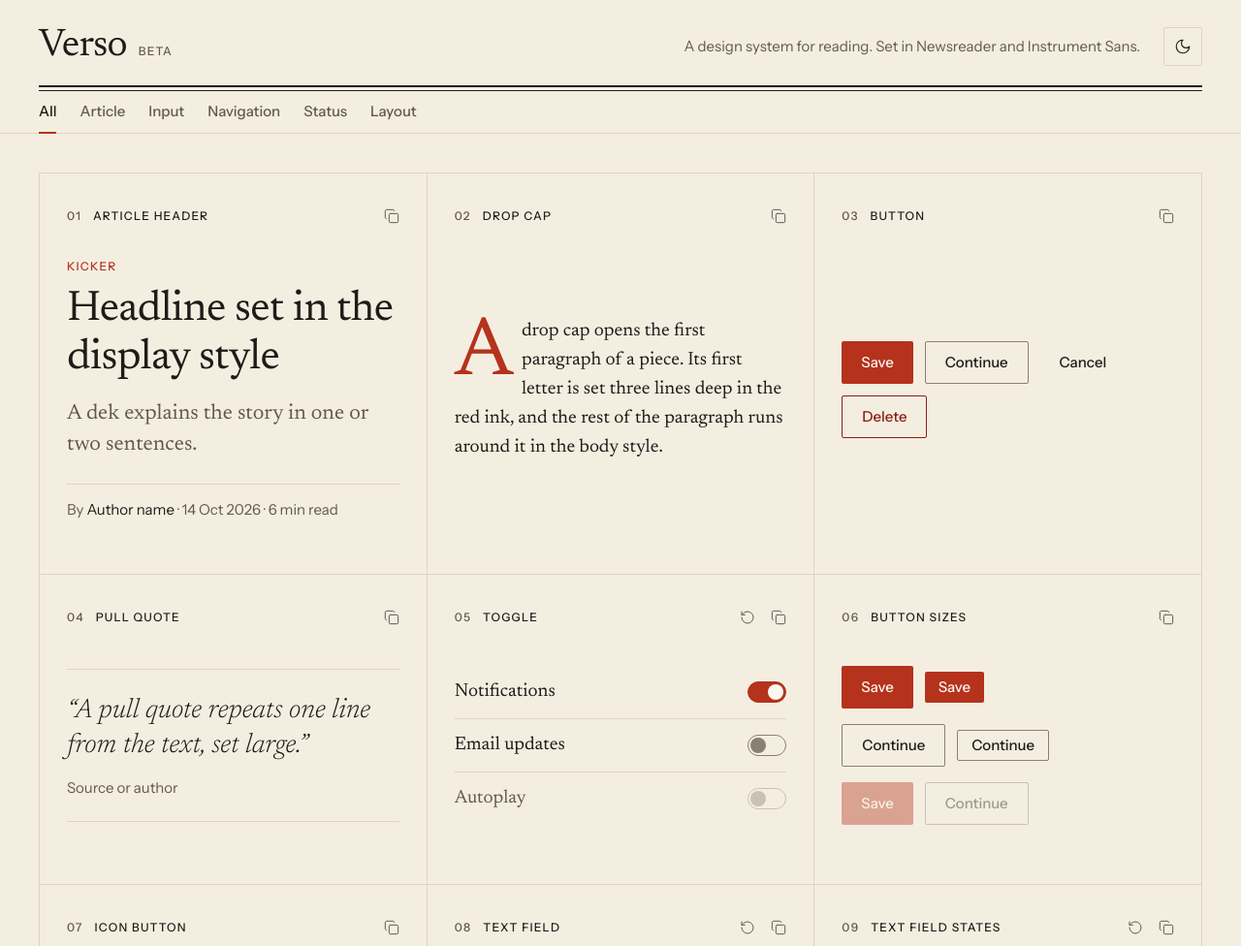
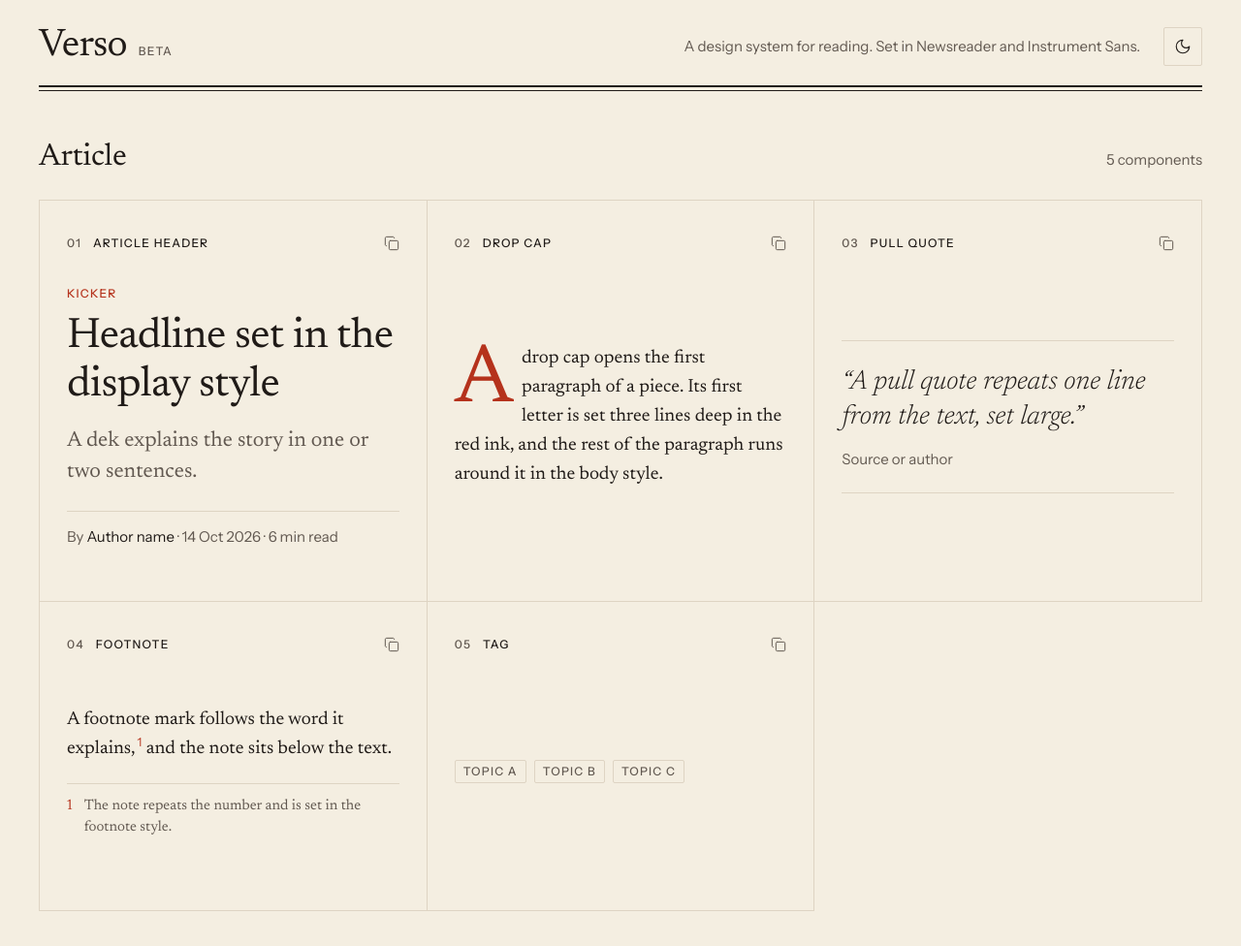
Before and after one commit to mrramdn/verso, a website: page preview/index.html in a window 1280 px wide. Shown: the top 976 px of the page at 97% size. Drawn offline with Linux system fonts and the light colour scheme.

Commit message:
fix: Verso 0.2.1, the gallery grouped under category headings instead of filters

```diff
--- a/package.json
+++ b/package.json
@@ -1,6 +1,6 @@
 {
   "name": "verso",
-  "version": "0.2.0",
+  "version": "0.2.1",
   "private": true,
   "description": "Verso: a design system for reading, for Tailwind CSS v4, DESIGN.md and Figma",
   "scripts": {
--- a/preview/index.html
+++ b/preview/index.html
@@ -14,7 +14,7 @@
     <link rel="stylesheet" href="preview.css" />
   </head>
   <body>
-    <header class="border-b border-border">
+    <header>
       <div class="mx-auto max-w-[1264px] px-6 sm:px-8">
         <div class="flex items-end justify-between gap-6 pt-7 pb-5">
           <p class="flex items-baseline gap-3">
@@ -32,17 +32,16 @@
           </div>
         </div>
         <hr class="verso-rule" />
-        <div id="filters" class="-mb-px flex gap-6 overflow-x-auto" role="group" aria-label="Filter components"></div>
       </div>
     </header>
 
-    <div id="sheet" class="mx-auto max-w-[1264px] px-6 pt-10 pb-6 sm:px-8">
-      <main id="gallery" class="grid grid-cols-1 border-t border-l border-border sm:grid-cols-2 lg:grid-cols-3"></main>
+    <div id="sheet" class="mx-auto max-w-[1264px] px-6 pt-12 pb-12 sm:px-8">
+      <main id="gallery" class="space-y-14"></main>
     </div>
 
     <footer class="mx-auto flex max-w-[1264px] items-baseline justify-between gap-8 px-6 pb-10 sm:px-8">
       <p class="max-w-prose type-small text-muted-foreground">Every panel shows a component with its variants and states, in neutral text. <a href="demo.html" class="text-primary underline decoration-1 underline-offset-4">An article page</a> shows them in use.</p>
-      <p class="shrink-0 type-small text-muted-foreground">Verso 0.2.0</p>
+      <p class="shrink-0 type-small text-muted-foreground">Verso 0.2.1</p>
     </footer>
 
     <script>
@@ -236,11 +235,8 @@
 
       const compactIconButton =
         'inline-flex size-8 shrink-0 items-center justify-center rounded-sm text-muted-foreground transition-colors hover:bg-accent hover:text-foreground';
-      const filter =
-        'h-11 shrink-0 border-b-2 border-transparent type-ui text-muted-foreground transition-colors hover:text-foreground aria-pressed:border-primary aria-pressed:text-foreground';
 
       const gallery = document.getElementById('gallery');
-      const filters = document.getElementById('filters');
       const theme = document.getElementById('theme');
       const pad = (n) => String(n + 1).padStart(2, '0');
       const syncSliders = (root) =>
@@ -252,36 +248,36 @@
       const paintTheme = () => (theme.innerHTML = document.documentElement.classList.contains('dark') ? icons.sun : icons.moon);
 
       paintTheme();
-      filters.innerHTML = ['All', 'Article', 'Input', 'Navigation', 'Status', 'Layout']
-        .map((name, i) => `<button type="button" aria-pressed="${i === 0}" class="${filter}">${name}</button>`)
-        .join('');
-      gallery.innerHTML = components
-        .map(
-          (c, i) => `<article data-index="${i}" data-category="${c.category}" class="flex min-h-[20rem] flex-col border-r border-b border-border p-7">
+      // Panels grouped by category, in the order each category first appears; numbered in reading order.
+      const groups = [...new Set(components.map((c) => c.category))];
+      let number = 0;
+      const panel = (c) => `<article data-index="${components.indexOf(c)}" data-category="${c.category}" class="-mt-px -ml-px flex min-h-[20rem] flex-col border border-border p-7">
             <header class="flex items-center justify-between gap-4">
-              <h2 class="type-overline"><span class="mr-3 text-muted-foreground">${pad(i)}</span>${c.name}</h2>
+              <h3 class="type-overline"><span class="mr-3 text-muted-foreground">${pad(number++)}</span>${c.name}</h3>
               <div class="-mr-2 flex">
                 ${c.stateful ? `<button type="button" data-reset aria-label="Reset ${c.name}" class="${compactIconButton}">${icons.reset}</button>` : ''}
                 <button type="button" data-copy aria-label="Copy ${c.name} markup" class="${compactIconButton}">${icons.copy}</button>
               </div>
             </header>
             <div data-demo class="flex flex-1 items-center py-7">${c.html}</div>
-          </article>`,
-        )
+          </article>`;
+      gallery.innerHTML = groups
+        .map((group) => {
+          const members = components.filter((c) => c.category === group);
+          const id = `group-${group.toLowerCase()}`;
+          return `<section aria-labelledby="${id}">
+          <div class="flex items-baseline justify-between gap-6 pb-6">
+            <h2 id="${id}" class="type-h2">${group}</h2>
+            <p class="type-small text-muted-foreground">${members.length} ${members.length === 1 ? 'component' : 'components'}</p>
+          </div>
+          <div class="grid grid-cols-1 pt-px pl-px sm:grid-cols-2 lg:grid-cols-3">${members.map(panel).join('')}</div>
+        </section>`;
+        })
         .join('');
       syncSliders(gallery);
 
       theme.addEventListener('click', () => document.documentElement.classList.toggle('dark'));
       new MutationObserver(paintTheme).observe(document.documentElement, { attributes: true, attributeFilter: ['class'] });
-
-      filters.addEventListener('click', (event) => {
-        const button = event.target.closest('button');
-        if (!button) return;
-        for (const b of filters.children) b.setAttribute('aria-pressed', b === button);
-        for (const card of gallery.children) {
-          card.hidden = button.textContent !== 'All' && card.dataset.category !== button.textContent;
-        }
-      });
 
       gallery.addEventListener('input', (event) => syncSliders(event.target.parentElement));
 
```
Also changed, not shown: CHANGELOG.md, README.md, preview/preview.css.
